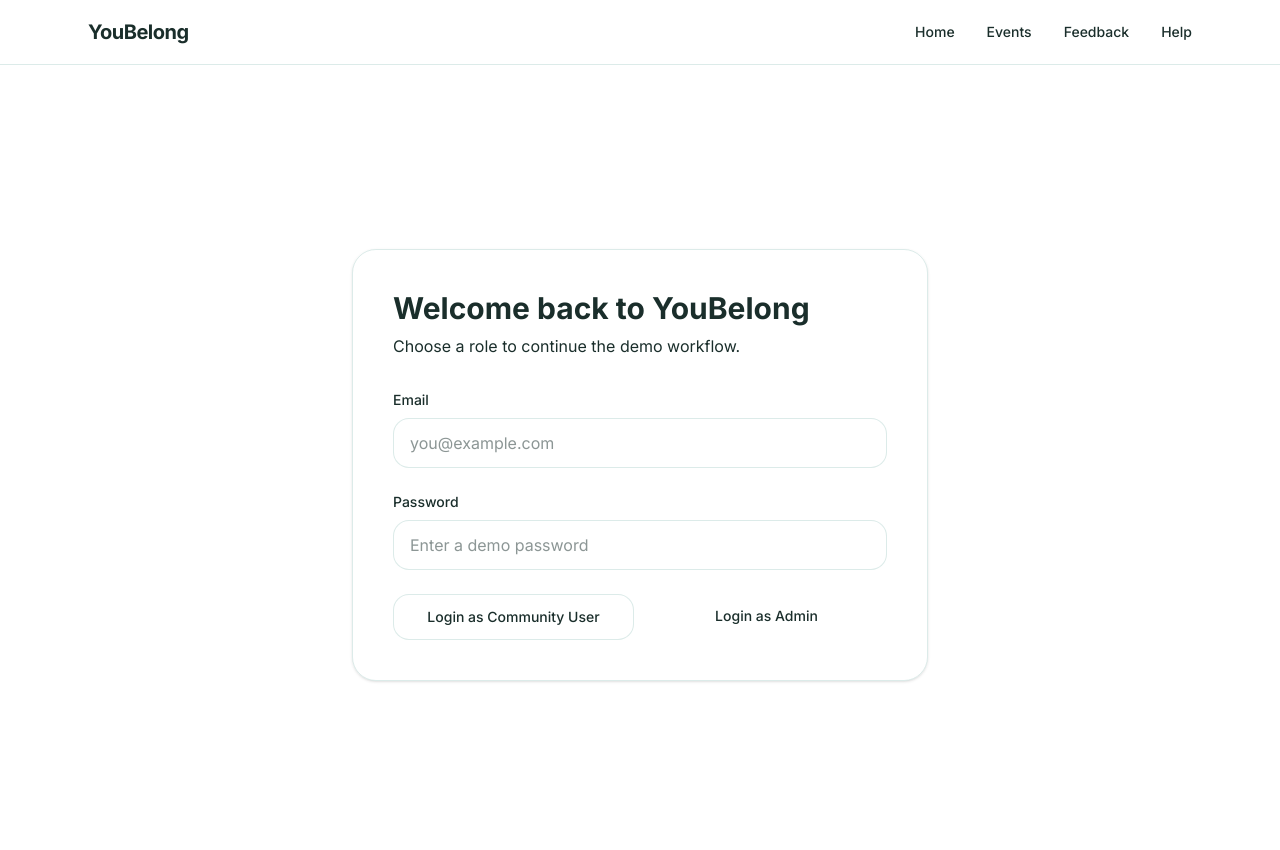
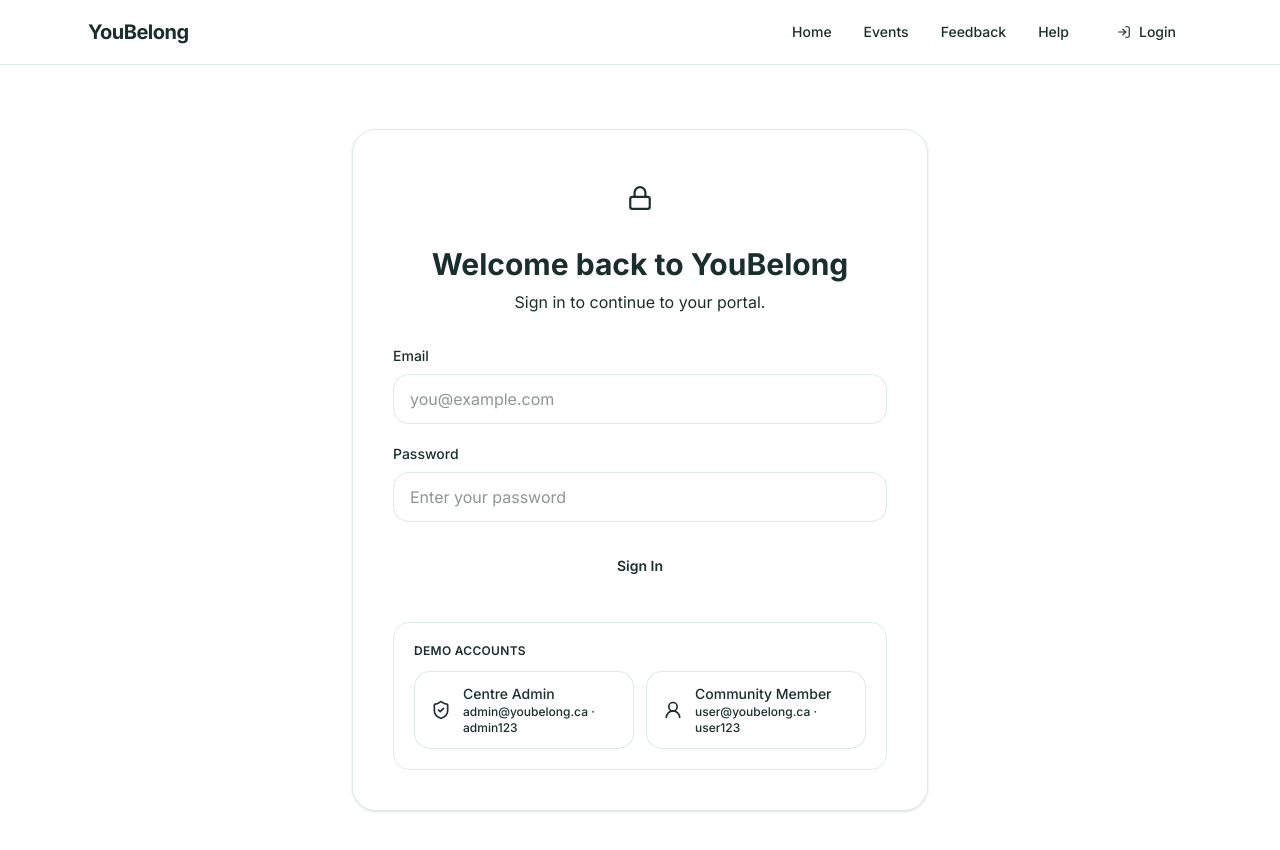
Before and after one commit to Yash3842/You-Belong, a React (Vite) app: page /You-Belong/login in a window 1280 px wide. Shown: the top 850 px of the page. Built offline with nearby package versions, Linux system fonts and the light colour scheme.

Commit message:
Phase 8 authentication and admin access control: login required for admin portal, role-based barrier, logout

```diff
--- a/src/app/App.tsx
+++ b/src/app/App.tsx
@@ -10,12 +10,16 @@ import { UsersPage } from "./components/admin/UsersPage";
 import { FeedbackAdminPage } from "./components/admin/FeedbackAdminPage";
 import { EventsAdminPage } from "./components/admin/EventsAdminPage";
 import { LoginPage } from "./components/LoginPage";
+import { AuthProvider } from "./auth/AuthContext";
+import { RequireAdmin } from "./auth/RequireAdmin";
 import "../styles/fonts.css";
 
 export default function App() {
   return (
     <BrowserRouter basename="/You-Belong">
-      <AppRoutes />
+      <AuthProvider>
+        <AppRoutes />
+      </AuthProvider>
     </BrowserRouter>
   );
 }
@@ -33,8 +37,15 @@ function AppRoutes() {
         <Route path="/help" element={<HelpPage />} />
         <Route path="/login" element={<LoginPage />} />
 
-        {/* Admin routes - Phase 1 */}
-        <Route path="/admin" element={<AdminLayout />}>
+        {/* Admin routes — staff only, guarded by RequireAdmin */}
+        <Route
+          path="/admin"
+          element={
+            <RequireAdmin>
+              <AdminLayout />
+            </RequireAdmin>
+          }
+        >
           <Route index element={<AdminDashboard />} />
           <Route path="users" element={<UsersPage />} />
           <Route path="events" element={<EventsAdminPage />} />
--- /dev/null
+++ b/src/app/auth/AuthContext.tsx
@@ -0,0 +1,62 @@
+import { createContext, useContext, useState, type ReactNode } from "react";
+
+export type Role = "admin" | "user";
+
+export type AuthUser = {
+  name: string;
+  email: string;
+  role: Role;
+};
+
+// Demo accounts for the prototype — no real backend.
+const demoAccounts: Array<AuthUser & { password: string }> = [
+  { name: "Centre Admin", email: "admin@youbelong.ca", password: "admin123", role: "admin" },
+  { name: "Community Member", email: "user@youbelong.ca", password: "user123", role: "user" },
+];
+
+type AuthContextValue = {
+  user: AuthUser | null;
+  login: (email: string, password: string) => AuthUser | null;
+  logout: () => void;
+};
+
+const AuthContext = createContext<AuthContextValue | null>(null);
+
+const STORAGE_KEY = "youbelong-auth";
+
+const readStoredUser = (): AuthUser | null => {
+  try {
+    const raw = sessionStorage.getItem(STORAGE_KEY);
+    return raw ? (JSON.parse(raw) as AuthUser) : null;
+  } catch {
+    return null;
+  }
+};
+
+export function AuthProvider({ children }: { children: ReactNode }) {
+  const [user, setUser] = useState<AuthUser | null>(readStoredUser);
+
+  const login = (email: string, password: string): AuthUser | null => {
+    const account = demoAccounts.find(
+      (acc) => acc.email.toLowerCase() === email.trim().toLowerCase() && acc.password === password
+    );
+    if (!account) return null;
+    const authUser: AuthUser = { name: account.name, email: account.email, role: account.role };
+    setUser(authUser);
+    sessionStorage.setItem(STORAGE_KEY, JSON.stringify(authUser));
+    return authUser;
+  };
+
+  const logout = () => {
+    setUser(null);
+    sessionStorage.removeItem(STORAGE_KEY);
+  };
+
+  return <AuthContext.Provider value={{ user, login, logout }}>{children}</AuthContext.Provider>;
+}
+
+export function useAuth() {
+  const ctx = useContext(AuthContext);
+  if (!ctx) throw new Error("useAuth must be used within AuthProvider");
+  return ctx;
+}
--- /dev/null
+++ b/src/app/auth/RequireAdmin.tsx
@@ -0,0 +1,50 @@
+import { Navigate, useLocation, Link } from "react-router";
+import { ShieldAlert } from "lucide-react";
+import { useAuth } from "./AuthContext";
+import type { ReactNode } from "react";
+
+export function RequireAdmin({ children }: { children: ReactNode }) {
+  const { user } = useAuth();
+  const location = useLocation();
+
+  // Not signed in — send to login and remember where they were headed.
+  if (!user) {
+    return <Navigate to="/login" replace state={{ from: location.pathname }} />;
+  }
+
+  // Signed in, but not an admin — show an access barrier.
+  if (user.role !== "admin") {
+    return (
+      <div className="bg-background min-h-screen flex items-center justify-center px-6 py-16">
+        <div className="w-full max-w-lg bg-card border border-border rounded-3xl p-10 text-center shadow-sm">
+          <div className="mx-auto mb-6 flex h-14 w-14 items-center justify-center rounded-full bg-rose-100">
+            <ShieldAlert className="text-rose-600" size={28} />
+          </div>
+          <h1 className="text-2xl font-bold text-foreground">Access restricted</h1>
+          <p className="text-muted-foreground mt-3">
+            This area is for community centre staff only. You are signed in as a community member, so the
+            admin portal isn’t available on your account.
+          </p>
+          <div className="mt-8 flex flex-col gap-3 sm:flex-row sm:justify-center">
+            <Link
+              to="/"
+              className="rounded-2xl bg-primary text-primary-foreground px-5 py-3 text-sm font-medium hover:bg-primary/90 transition"
+            >
+              Back to Home
+            </Link>
+            <Link
+              to="/login"
+              className="rounded-2xl border border-border bg-white px-5 py-3 text-sm font-medium text-foreground hover:border-primary hover:text-primary transition"
+            >
+              Switch account
+            </Link>
+          </div>
+        </div>
+      </div>
+    );
+  }
+
+  return <>{children}</>;
+}
+
+export default RequireAdmin;
--- a/src/app/components/LoginPage.tsx
+++ b/src/app/components/LoginPage.tsx
@@ -1,20 +1,53 @@
 import { useState } from "react";
-import { useNavigate } from "react-router";
+import { useNavigate, useLocation } from "react-router";
+import { Lock, UserRound, ShieldCheck } from "lucide-react";
+import { useAuth } from "../auth/AuthContext";
 
 export function LoginPage() {
   const navigate = useNavigate();
+  const location = useLocation();
+  const { login } = useAuth();
   const [email, setEmail] = useState("");
   const [password, setPassword] = useState("");
+  const [error, setError] = useState("");
+
+  const from = (location.state as { from?: string } | null)?.from;
+
+  const handleLogin = (emailValue: string, passwordValue: string) => {
+    const account = login(emailValue, passwordValue);
+    if (!account) {
+      setError("Incorrect email or password. Please try again.");
+      return;
+    }
+    setError("");
+    if (account.role === "admin") {
+      navigate(from && from.startsWith("/admin") ? from : "/admin");
+    } else {
+      navigate("/");
+    }
+  };
+
+  const handleSubmit = (event: React.FormEvent) => {
+    event.preventDefault();
+    if (!email.trim() || !password) {
+      setError("Please enter your email and password.");
+      return;
+    }
+    handleLogin(email, password);
+  };
 
   return (
     <div className="bg-background min-h-screen flex items-center justify-center px-6 py-16">
       <div className="w-full max-w-xl bg-card border border-border rounded-3xl p-10 shadow-sm">
-        <div className="mb-8">
+        <div className="mb-8 text-center">
+          <div className="mx-auto mb-5 flex h-14 w-14 items-center justify-center rounded-full bg-primary/10">
+            <Lock className="text-primary" size={26} />
+          </div>
           <h1 className="text-3xl font-bold text-foreground">Welcome back to YouBelong</h1>
-          <p className="text-muted-foreground mt-2">Choose a role to continue the demo workflow.</p>
+          <p className="text-muted-foreground mt-2">Sign in to continue to your portal.</p>
         </div>
 
-        <form className="space-y-6" onSubmit={(event) => event.preventDefault()}>
+        <form className="space-y-5" onSubmit={handleSubmit}>
           <div>
             <label htmlFor="email" className="block text-sm font-medium text-foreground mb-2">
               Email
@@ -38,28 +71,54 @@ export function LoginPage() {
               type="password"
               value={password}
               onChange={(event) => setPassword(event.target.value)}
-              placeholder="Enter a demo password"
+              placeholder="Enter your password"
               className="w-full rounded-2xl border border-border bg-white px-4 py-3 text-foreground placeholder:text-muted-foreground focus:outline-none focus:ring-2 focus:ring-primary/30 focus:border-primary transition"
             />
           </div>
 
+          {error && (
+            <div className="rounded-2xl border border-rose-200 bg-rose-50 px-4 py-3 text-sm text-rose-700">
+              {error}
+            </div>
+          )}
+
+          <button
+            type="submit"
+            className="w-full rounded-2xl bg-primary text-primary-foreground px-4 py-3.5 text-sm font-semibold hover:bg-primary/90 transition"
+          >
+            Sign In
+          </button>
+        </form>
+
+        <div className="mt-8 rounded-2xl border border-border bg-background p-5">
+          <p className="text-xs font-semibold uppercase tracking-wide text-muted-foreground mb-3">
+            Demo accounts
+          </p>
           <div className="grid gap-3 sm:grid-cols-2">
             <button
               type="button"
-              onClick={() => navigate("/")}
-              className="inline-flex justify-center rounded-2xl border border-border bg-white px-4 py-3 text-sm font-medium text-foreground hover:border-primary hover:text-primary transition"
+              onClick={() => handleLogin("admin@youbelong.ca", "admin123")}
+              className="flex items-center gap-3 rounded-2xl border border-border bg-white px-4 py-3 text-left hover:border-primary transition"
             >
-              Login as Community User
+              <ShieldCheck className="text-primary shrink-0" size={20} />
+              <span>
+                <span className="block text-sm font-medium text-foreground">Centre Admin</span>
+                <span className="block text-xs text-muted-foreground">admin@youbelong.ca · admin123</span>
+              </span>
             </button>
             <button
               type="button"
-              onClick={() => navigate("/admin")}
-              className="inline-flex justify-center rounded-2xl bg-primary text-primary-foreground px-4 py-3 text-sm font-medium hover:bg-primary/90 transition"
+              onClick={() => handleLogin("user@youbelong.ca", "user123")}
+              className="flex items-center gap-3 rounded-2xl border border-border bg-white px-4 py-3 text-left hover:border-primary transition"
             >
-              Login as Admin
+              <UserRound className="text-primary shrink-0" size={20} />
+              <span>
+                <span className="block text-sm font-medium text-foreground">Community Member</span>
+                <span className="block text-xs text-muted-foreground">user@youbelong.ca · user123</span>
+              </span>
             </button>
           </div>
-        </form>
+        </div>
       </div>
     </div>
   );
--- a/src/app/components/Nav.tsx
+++ b/src/app/components/Nav.tsx
@@ -1,10 +1,20 @@
-import { NavLink } from "react-router";
+import { NavLink, useNavigate } from "react-router";
+import { LogIn, LogOut } from "lucide-react";
+import { useAuth } from "../auth/AuthContext";
 
 export function Nav() {
+  const { user, logout } = useAuth();
+  const navigate = useNavigate();
+
   const linkClass = ({ isActive }: { isActive: boolean }) =>
     `text-sm font-medium transition-colors hover:text-primary ${
       isActive ? "text-primary border-b-2 border-primary pb-0.5" : "text-muted-foreground"
     }`;
+
+  const handleLogout = () => {
+    logout();
+    navigate("/");
+  };
 
   return (
     <nav className="sticky top-0 z-50 bg-white border-b border-border">
@@ -19,6 +29,27 @@ export function Nav() {
           <NavLink to="/events" className={linkClass}>Events</NavLink>
           <NavLink to="/feedback" className={linkClass}>Feedback</NavLink>
           <NavLink to="/help" className={linkClass}>Help</NavLink>
+          {user ? (
+            <div className="flex items-center gap-3">
+              <span className="hidden sm:block text-sm text-muted-foreground">Hi, {user.name.split(" ")[0]}</span>
+              <button
+                type="button"
+                onClick={handleLogout}
+                className="inline-flex items-center gap-2 rounded-full border border-border bg-white px-4 py-2 text-sm font-medium text-muted-foreground hover:border-primary hover:text-primary transition"
+              >
+                <LogOut size={14} />
+                Logout
+              </button>
+            </div>
+          ) : (
+            <NavLink
+              to="/login"
+              className="inline-flex items-center gap-2 rounded-full bg-primary text-primary-foreground px-4 py-2 text-sm font-medium hover:bg-primary/90 transition"
+            >
+              <LogIn size={14} />
+              Login
+            </NavLink>
+          )}
         </div>
       </div>
     </nav>
--- a/src/app/components/admin/AdminLayout.tsx
+++ b/src/app/components/admin/AdminLayout.tsx
@@ -1,13 +1,37 @@
-import { Outlet } from "react-router";
+import { Outlet, useNavigate } from "react-router";
+import { LogOut, UserRound } from "lucide-react";
 import { AdminNav } from "./AdminNav";
+import { useAuth } from "../../auth/AuthContext";
 
 export function AdminLayout() {
+  const { user, logout } = useAuth();
+  const navigate = useNavigate();
+
+  const handleLogout = () => {
+    logout();
+    navigate("/login");
+  };
+
   return (
     <div className="min-h-screen bg-background">
       <header className="sticky top-0 z-50 bg-white border-b border-border">
         <div className="max-w-6xl mx-auto px-6 h-16 flex items-center justify-between">
           <div className="flex items-center gap-3">
             <span className="text-lg font-bold text-primary tracking-tight">You<span className="text-accent">Belong</span> Admin</span>
+          </div>
+          <div className="flex items-center gap-4">
+            <span className="hidden sm:inline-flex items-center gap-2 text-sm text-muted-foreground">
+              <UserRound size={16} className="text-primary" />
+              {user?.name}
+            </span>
+            <button
+              type="button"
+              onClick={handleLogout}
+              className="inline-flex items-center gap-2 rounded-full border border-border bg-white px-4 py-2 text-sm font-medium text-muted-foreground hover:border-primary hover:text-primary transition"
+            >
+              <LogOut size={14} />
+              Logout
+            </button>
           </div>
         </div>
         <AdminNav />
```
Also changed, not shown: 5 other files (tests, documents, lock files or other folders).
